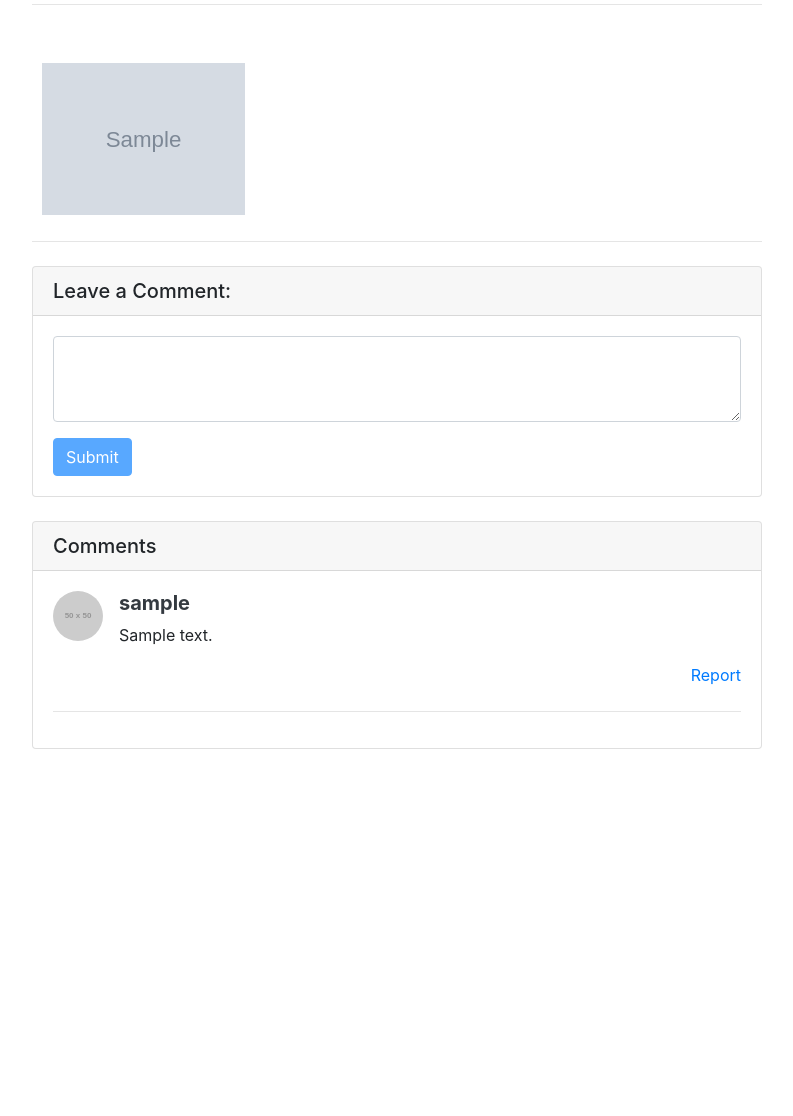
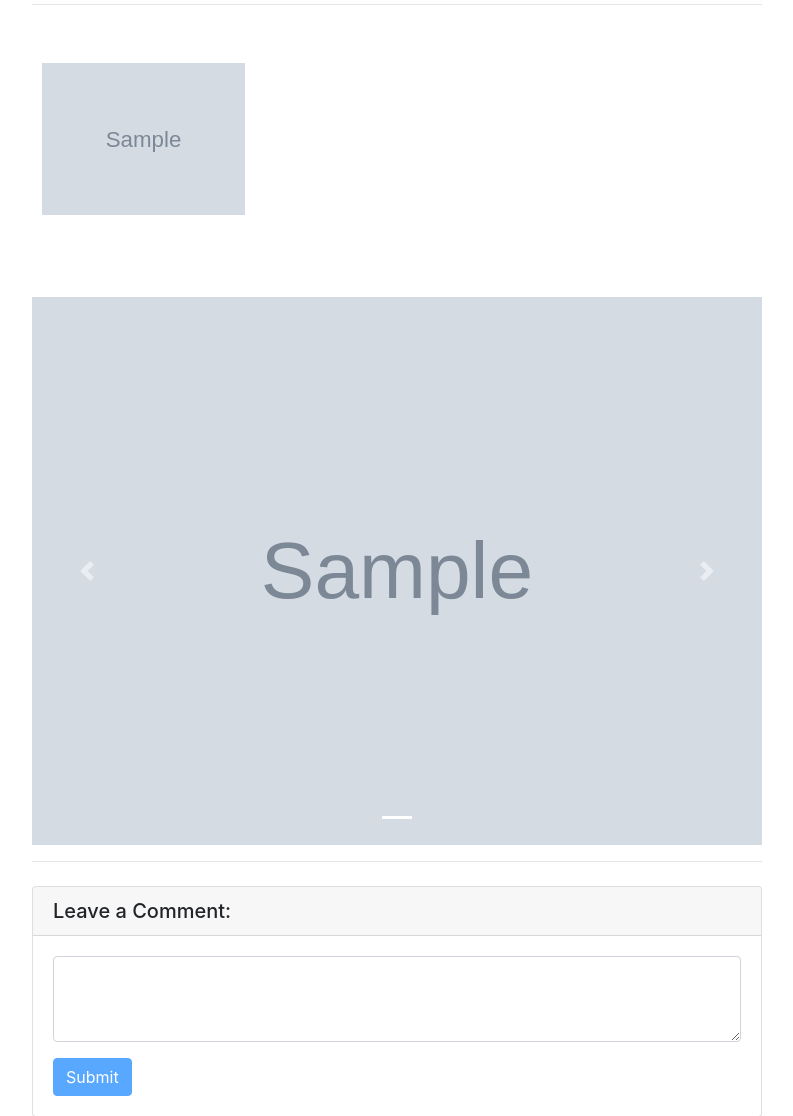
Before and after one commit to mohabrabie/EgyFund-Donation-System-by-Django, a Django app: template funds/templates/funds/read_project.html in a window 1280 px wide. Shown: the part 793-1909 px from the top of the page, without its empty margins (53-846 px from the left). Before the commit the page ends 1542 px from the top, so only its background shows below. Run offline with Django 3.2, Linux system fonts and the light colour scheme; the template is opened without the code that fills it: most values are stand-ins (such as "Sample title", 1, 10 or a date in 2020); grey boxes marked "Sample" are stand-in pictures; grey boxes labelled with a size stand in for pictures from a placeholder-image service; some libraries are stand-ins or nearby versions.

Commit message:
adding image slider in project page

```diff
--- a/funds/templates/funds/read_project.html
+++ b/funds/templates/funds/read_project.html
@@ -52,6 +52,7 @@
       </div>
     </div>
   </nav>
+
 
   <!-- Page Content -->
   <div class="container">
@@ -253,7 +254,7 @@
 
         <hr class="mt-2 mb-5">
 
-        <div class="row text-center text-lg-left">
+         <div class="row text-center text-lg-left">
 
 
           {% for project_image in project_images %}
@@ -264,6 +265,39 @@
 
 
         </div>
+
+        <br><br><br>
+
+
+
+
+        <div id="carouselExampleIndicators" class="carousel slide" data-ride="carousel">
+          <ol class="carousel-indicators">
+
+            {% for project_image in project_images %}
+                <li data-target="#carouselExampleIndicators" data-slide-to="{ forloop.counter0 }}" class="{% if forloop.counter0 == 0 %}active{% endif %}"></li>
+            {% endfor %}
+          </ol>
+          <div class="carousel-inner">
+            {% for project_image in project_images %}
+              <div class="carousel-item {% if forloop.counter0 == 0 %}active{% endif %}">
+                <img src="{{ project_image.image.url }}" class="d-block w-100" >
+              </div>
+            {% endfor %}
+          </div>
+          <a class="carousel-control-prev" href="#carouselExampleIndicators" role="button" data-slide="prev">
+            <span class="carousel-control-prev-icon" aria-hidden="true"></span>
+            <span class="sr-only">Previous</span>
+          </a>
+          <a class="carousel-control-next" href="#carouselExampleIndicators" role="button" data-slide="next">
+            <span class="carousel-control-next-icon" aria-hidden="true"></span>
+            <span class="sr-only">Next</span>
+          </a>
+        </div>
+
+
+
+
 
         <hr>
 
@@ -427,9 +461,10 @@
           {% endif %}
 
 
+            {% if not  session_user.id == project_data.user.id %}
+               <button type="submit" class="btn btn-danger btn-lg font-weight-bold" data-toggle="modal" data-target="#reportProjectModal">Report Project</button>
 
-            <button type="submit" class="btn btn-danger btn-lg font-weight-bold" data-toggle="modal" data-target="#reportProjectModal">Report Project</button>
-
+            {% endif %}
 
           </div>
 
```
Also changed, not shown: funds/views/project.py (+10 -10 lines).
